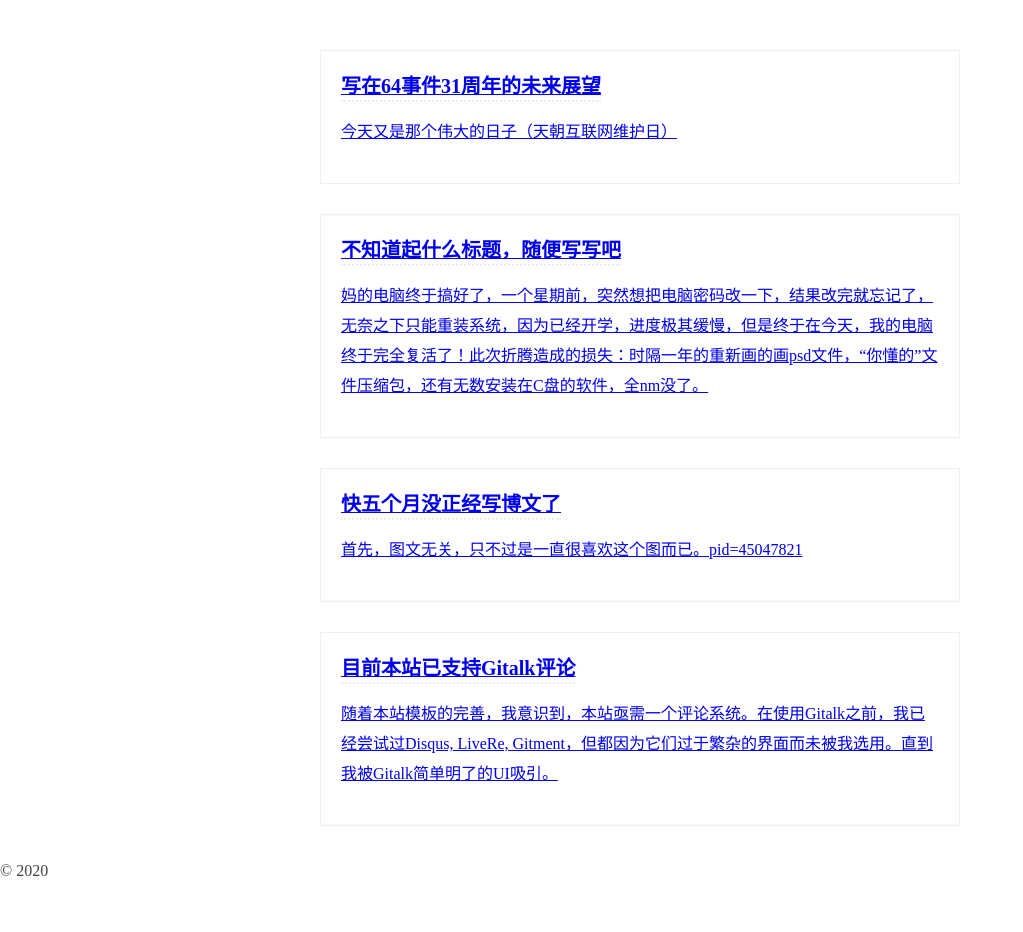
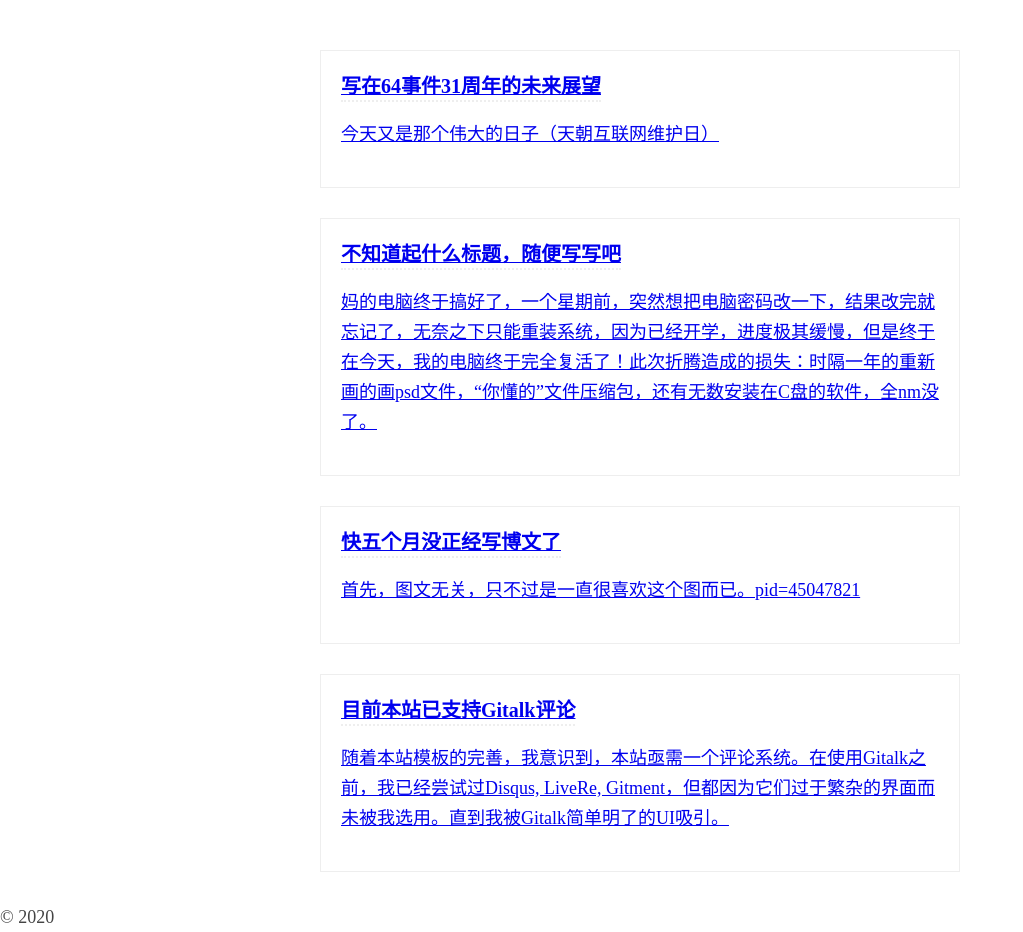
Before and after one commit to Jawutzh/nst, a Jekyll site: the page built from index.html, in a window 1280 px wide. Shown: the whole page, without its empty margins (0-1023 px from the left). Built offline with Jekyll 4.4.1, drawn with Linux system fonts in a browser that asks for light colours; the list of posts is cut into pages by our own code; before the commit the page ends 900 px from its top, so only the background shows below that.

Commit message:
Update style.html

```diff
--- a/_includes/style.html
+++ b/_includes/style.html
@@ -3,7 +3,7 @@ body{
 	color: #444;
 	line-height: 30px;
 	font-family: 'Noto Serif SC', serif;
-	font-weight:18px;
+	font-size: 18px;
 }
 
 .wrapper{
```
